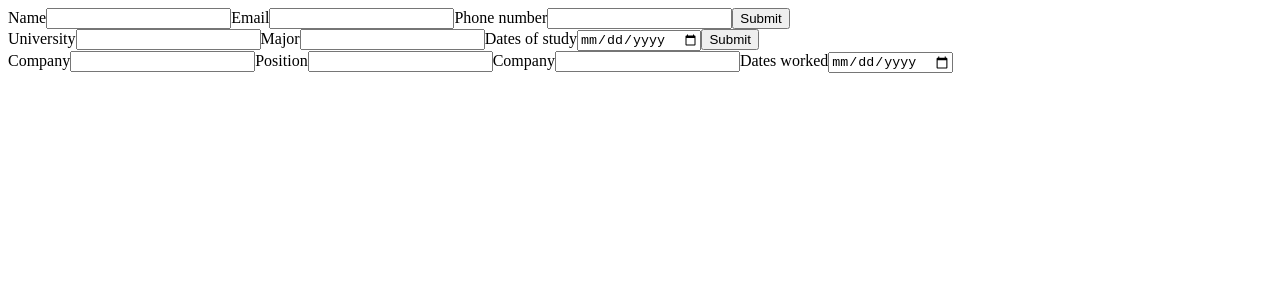
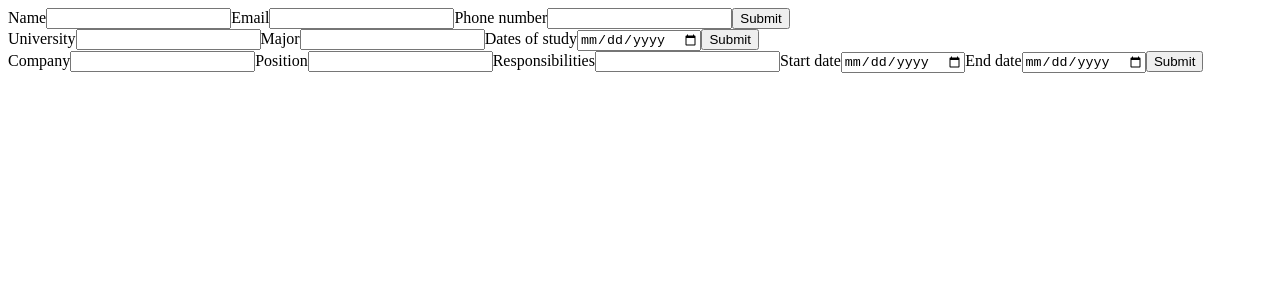
Before and after one commit to hametm/cv-project, a React (Create React App) app: page / in a window 1280 px wide. Shown: the top 300 px of the page. Built offline with nearby package versions, Linux system fonts and the light colour scheme.

Commit message:
Get input from Practical section

```diff
--- a/src/components/Practical.js
+++ b/src/components/Practical.js
@@ -3,18 +3,114 @@ import React, { Component } from "react";
 class Practical extends Component {
     constructor(props) {
         super(props);
+        this.state = {
+            company: "",
+            position: "",
+            responsibilities: "",
+            startDate: "",
+            endDate: "",
+        }
     }
+
+    handleChangeCompany = (e) => {
+        this.setState({
+            company: e.target.value,
+            position: this.state.position,
+            responsibilities: this.state.responsibilities,
+            startDate: this.state.startDate,
+            endDate: this.state.endDate,
+        });
+    }
+
+    handleChangePosition = (e) => {
+        this.setState({
+            company: this.state.company,
+            position: e.target.value,
+            responsibilities: this.state.responsibilities,
+            startDate: this.state.startDate,
+            endDate: this.state.endDate,
+        });
+    }
+
+    handleChangeResponsibilities = (e) => {
+        this.setState({
+            company: this.state.company,
+            position: e.target.value,
+            responsibilities: e.target.value,
+            startDate: this.state.startDate,
+            endDate: this.state.endDate,
+        });
+    }
+
+    handleChangeStartDate = (e) => {
+        this.setState({
+            company: this.state.company,
+            position: this.state.position,
+            responsibilities: this.state.responsibilities,
+            startDate: e.target.value,
+            endDate: this.state.endDate,
+        });
+    }
+
+
+    handleChangeEndDate = (e) => {
+        this.setState({
+            company: this.state.company,
+            position: this.state.position,
+            responsibilities: this.state.responsibilities,
+            startDate: this.state.startDate,
+            endDate: e.target.value
+        });
+    }
+
+    presentInfo = (e) => {
+        e.preventDefault();
+        console.log(this.state.company);
+        console.log(this.state.position);
+        console.log(this.state.responsibilities);
+        console.log(this.state.startDate);
+        console.log(this.state.endDate);
+    }
+
     render() {
         return (
             <div>
                 <label htmlFor="company">Company</label>
-                <input type="text" id="company" />
+                <input
+                    onChange={this.handleChangeCompany}
+                    value={this.state.company}
+                    type="text"
+                    id="company"
+                />
                 <label htmlFor="position">Position</label>
-                <input type="text" id="position" />
-                <label htmlFor="company">Company</label>
-                <input type="text" id="company" />
-                <label htmlFor="companyDates">Dates worked</label>
-                <input type="date" id="companyDates" />
+                <input
+                    onChange={this.handleChangePosition}
+                    value={this.state.position}
+                    type="text"
+                    id="position"
+                />
+                <label htmlFor="responsibilities">Responsibilities</label>
+                <input
+                    onChange={this.handleChangeResponsibilities}
+                    value={this.state.responsibilities}
+                    type="text"
+                    id="responsibilities"
+                />
+                <label htmlFor="startDate">Start date</label>
+                <input
+                    onChange={this.handleChangeStartDate}
+                    value={this.state.startDate}
+                    type="date"
+                    id="startDate"
+                />
+                <label htmlFor="endDate">End date</label>
+                <input
+                    onChange={this.handleChangeEndDate}
+                    value={this.state.endDate}
+                    type="date"
+                    id="endDate"
+                />
+                <button onClick={this.presentInfo}>Submit</button>
             </div>
         );
     }
```
